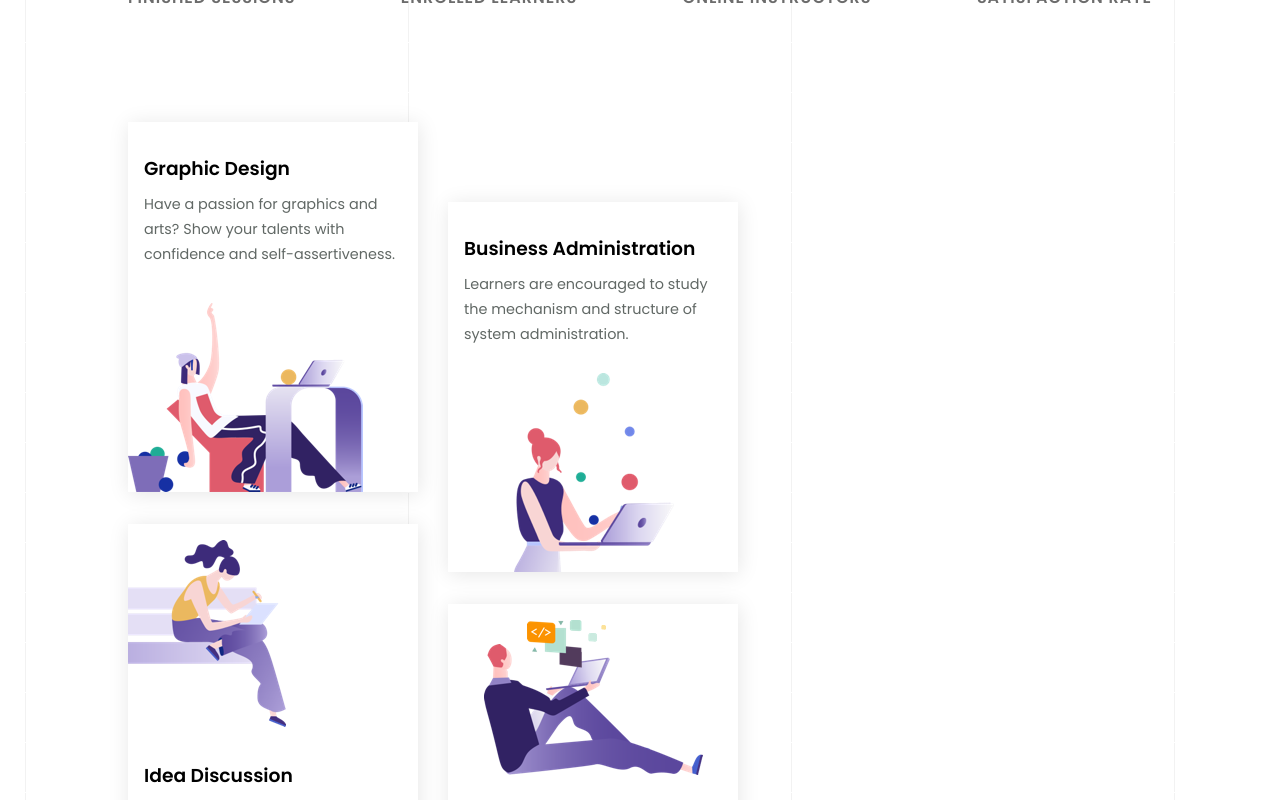
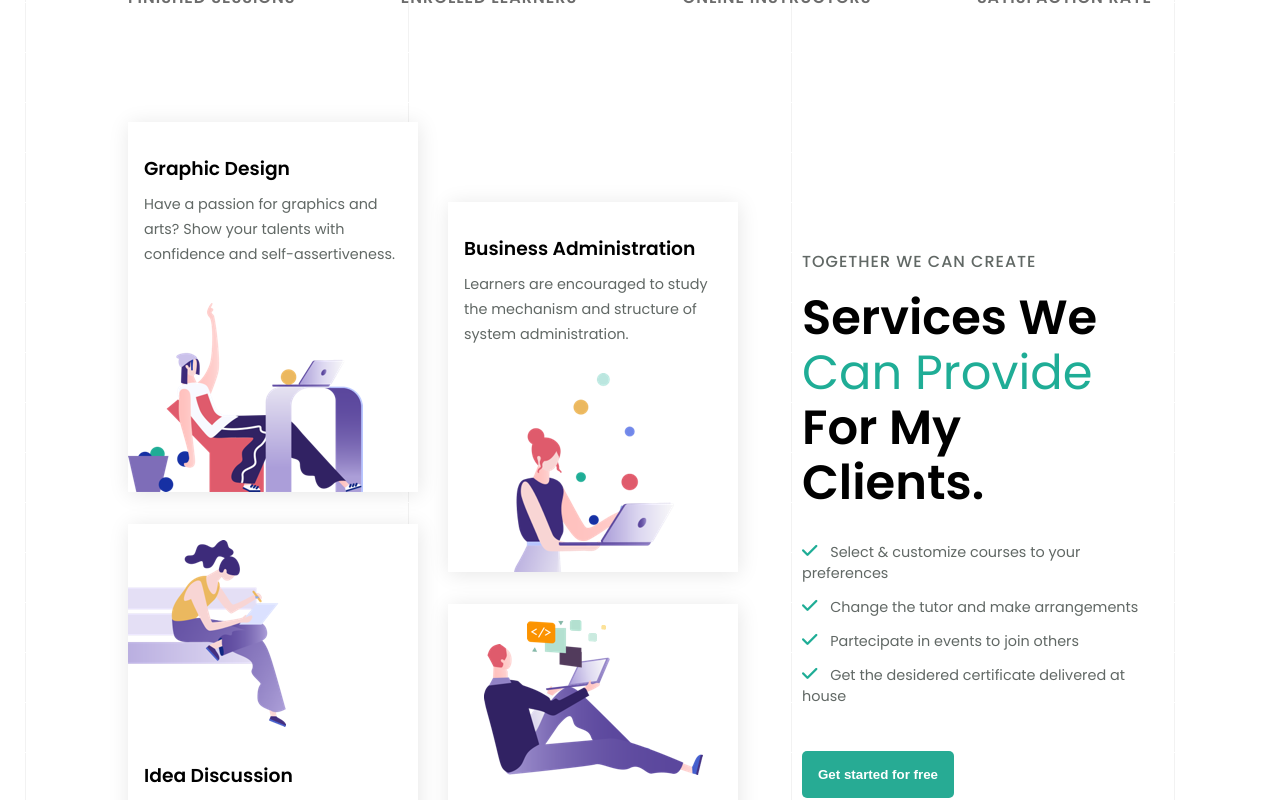
Before and after one commit to Matt0105/proj-html-vuejs, a Vue app: page / in a window 1280 px wide. Shown: the part 1440-2240 px from the top of the page. Built offline with nearby package versions, Linux system fonts and the light colour scheme.

Commit message:
services section complete

```diff
--- a/src/assets/scss/partials/_commons.scss
+++ b/src/assets/scss/partials/_commons.scss
@@ -25,6 +25,11 @@ a {
     color: white;
     font-weight: 600;
     background-color: #27ab94;
+
+    &:hover {
+        background-color: #1f2154;
+        cursor: pointer;
+    }
 }
 
 .container {
--- a/src/components/Footer.vue
+++ b/src/components/Footer.vue
@@ -64,7 +64,6 @@ export default {
 @import "../assets/scss/partials/_commons.scss";
 
     footer {
-        margin-top: 10rem;
         background-color: #f6f3f6;
 
         p, li, a {
--- a/src/components/Main.vue
+++ b/src/components/Main.vue
@@ -83,7 +83,15 @@
 
               </div>
               <div class="desc-side">
-
+                  <h3>Together we can create</h3>
+                  <h2>Services We <span>Can Provide</span> For My Clients.</h2>
+                  <ul>
+                      <li><i class="fas fa-check"></i>Select & customize courses to your preferences</li>
+                      <li><i class="fas fa-check"></i>Change the tutor and make arrangements</li>
+                      <li><i class="fas fa-check"></i>Partecipate in events to join others</li>
+                      <li><i class="fas fa-check"></i>Get the desidered certificate delivered at house</li>
+                  </ul>
+                  <button class="main-btn">Get started for free</button>
               </div>
           </div>
 
@@ -103,7 +111,8 @@ export default {
     main {
         background-image: url(../assets/images/background-pattern-grid-line.png);
         width: 100%;
-        margin-top: 15rem;
+        padding-top: 15rem;
+        padding-bottom: 10rem;
     }
 
     .motto-data {
@@ -167,11 +176,12 @@ export default {
     }
 
     .services-container {
-
+        display: flex;
+        align-items: center;
         margin-top: 7rem;
 
         .card-side {
-            width: 50%;
+            width: 60%;
             display: flex;
 
             .card {
@@ -221,6 +231,47 @@ export default {
             }
         }
 
+        .desc-side {
+            padding-left: 4rem;
+
+            h3 {
+                margin-bottom: 1rem;
+                text-transform: uppercase;
+                font-size: 1rem;
+                font-weight: 500;
+                color: #616865;
+                letter-spacing: 1px;
+            }
+
+            h2 {
+                margin-bottom: 2rem;
+                font-size: 3rem;
+                font-weight: 600;
+                line-height: 55px;
+
+                span {
+                    color: #1fad96;
+                    font-weight: 400;
+                }
+            }
+
+            li {
+                color: #616865;
+                margin: 0.8rem 0;
+                font-size: 0.9rem;
+
+                i {
+                    color: #1fad96;
+                    margin-right: 0.8rem;
+                    font-size: 1.1rem;
+                }
+            }
+
+            .main-btn {
+                margin-top: 2rem;
+            }
+        }
+
 
     }
 
```
